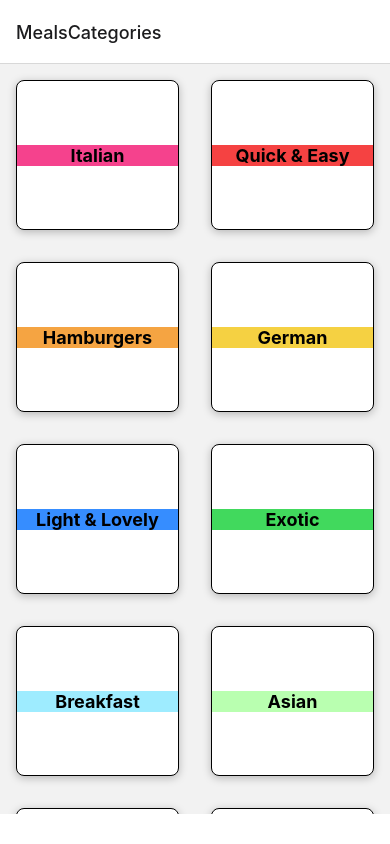
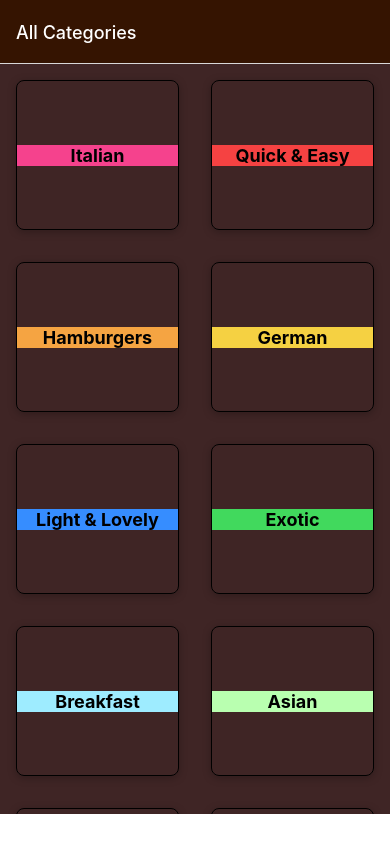
Before and after one commit to sadatakhtar/meal-app-rn, a React Native app: screen /MealsCategories in a window 390 px wide. Built offline with nearby package versions, Linux system fonts and the light colour scheme.

Commit message:
Added more screens with functionality

```diff
--- a/App.js
+++ b/App.js
@@ -4,16 +4,45 @@ import CategoryScreen from "./screens/CategoryScreen";
 import { NavigationContainer } from "@react-navigation/native";
 import { createNativeStackNavigator } from "@react-navigation/native-stack";
 import MealsOverviewScreen from "./screens/MealsOverviewScreen";
+import MealDetailsScreen from "./screens/MealDetailsScreen";
 
 const Stack = createNativeStackNavigator();
 export default function App() {
   return (
     <>
-      <StatusBar style="dark" />
+      <StatusBar style="light" />
       <NavigationContainer>
-        <Stack.Navigator initialRouteName="MealsCategories">
-          <Stack.Screen name="MealsCategories" component={CategoryScreen} />
-          <Stack.Screen name="MealsOverview" component={MealsOverviewScreen} />
+        <Stack.Navigator initialRouteName="MealsCategories" screenOptions={{
+               headerStyle: { backgroundColor: '#351401'},
+               headerTintColor: 'white',
+               contentStyle: { backgroundColor: '#3f2525'}
+        }}>
+          <Stack.Screen
+            name="MealsCategories"
+            component={CategoryScreen}
+            options={{
+              title: "All Categories",
+
+            }}
+          />
+          <Stack.Screen
+            name="MealsOverview"
+            component={MealsOverviewScreen}
+            // options={({ route, navigation}) => {
+            //   const catId = route.params.categoryId
+            //   return {
+            //     title: catId
+            //   };
+            // }}
+          />
+            <Stack.Screen
+            name="MealsDetailScreen"
+            component={MealDetailsScreen}
+            options={{
+              title: "Meal Details",
+
+            }}
+          />
         </Stack.Navigator>
         <View style={styles.container}></View>
       </NavigationContainer>
--- a/components/CategoryGridTile.js
+++ b/components/CategoryGridTile.js
@@ -64,7 +64,7 @@ const styles = StyleSheet.create({
     borderRadius: 8,
     elevation: 4,
 
-    backgroundColor: "white",
+    // backgroundColor: "white",
     shadowColor: "black",
     shadowOpacity: 0.25,
     shadowOffset: { width: 0, height: 2 },
--- /dev/null
+++ b/components/MealItem.js
@@ -0,0 +1,115 @@
+import React from "react";
+import { StyleSheet, Text, View, Image, Pressable } from "react-native";
+import { LinearGradient } from "expo-linear-gradient";
+import { useRoute, useNavigation } from "@react-navigation/native";
+
+const MealItem = ({
+  id,
+  title,
+  ingredients,
+  imageUrl,
+  color,
+  duration,
+  complexity,
+  affordability,
+}) => {
+  const navigate = useNavigation();
+  const handleImagePress = () => {
+    // console.log("Pressed image!");
+    navigate.navigate("MealsDetailScreen", {
+      mealIngredients: ingredients,
+      mealId: id,
+    });
+  };
+  return (
+    <Pressable
+      android_ripple={{ color: "#ccc" }}
+      onPress={handleImagePress}
+      style={({ pressed }) => (pressed ? styles.buttonPressed : null)}
+    >
+      <View style={styles.mealContainer}>
+        <LinearGradient
+          colors={["#f54242", "#f5d142"]}
+          style={styles.mealTitleContainer}
+        >
+          <Text style={styles.mealTitle}>{title}</Text>
+          <View>
+            <Image source={{ uri: imageUrl }} style={styles.image} />
+          </View>
+        </LinearGradient>
+
+        <View style={styles.description}>
+          <Text>
+            <Text style={styles.innerTags}>Duration:</Text> {duration} minutes
+          </Text>
+          <Text>
+            <Text style={styles.innerTags}>Complexity:</Text> {complexity}
+          </Text>
+          <Text>
+            <Text style={styles.innerTags}>Affordability:</Text> {affordability}
+          </Text>
+        </View>
+
+        {/* <View style={styles.ingredientsContainer}>
+        <Text style={styles.ingredients}>Ingredients</Text>
+        <Text>{ingredients}</Text>
+      </View> */}
+      </View>
+    </Pressable>
+  );
+};
+
+export default MealItem;
+
+const styles = StyleSheet.create({
+  mealContainer: {
+    // borderWidth: 1,
+    // borderColor: "black",
+    // padding: 16,
+    borderRadius: 8,
+    margin: 16,
+    backgroundColor: "white",
+    overflow: "hidden",
+  },
+  mealTitleContainer: {
+    borderWidth: 0.5,
+    borderColor: "white",
+    backgroundColor: "white",
+    borderRadius: 8,
+    padding: 12,
+  },
+  mealTitle: {
+    fontWeight: "bold",
+    fontSize: 18,
+    textAlign: "center",
+    padding: 8,
+  },
+  ingredients: {
+    fontWeight: "bold",
+    fontSize: 15,
+    padding: 6,
+  },
+  ingredientsContainer: {
+    borderWidth: 1,
+    borderColor: "#ccc",
+    borderRadius: 8,
+    padding: 8,
+  },
+  image: {
+    width: "100%",
+    height: 200,
+    borderRadius: 8,
+    marginVertical: 8,
+  },
+  innerTags: {
+    fontSize: 15,
+    fontWeight: "bold",
+  },
+  description: {
+    marginTop: 8,
+    padding: 16,
+  },
+  buttonPressed: {
+    opacity: 0.5,
+  },
+});
--- a/package.json
+++ b/package.json
@@ -16,7 +16,8 @@
     "react": "18.2.0",
     "react-native": "0.72.5",
     "react-native-safe-area-context": "4.6.3",
-    "react-native-screens": "~3.22.0"
+    "react-native-screens": "~3.22.0",
+    "expo-linear-gradient": "~12.3.0"
   },
   "devDependencies": {
     "@babel/core": "^7.20.0"
--- a/screens/CategoryScreen.js
+++ b/screens/CategoryScreen.js
@@ -4,11 +4,12 @@ import { CATEGORIES } from "../data/dummy-data";
 import CategoryGridTile from "../components/CategoryGridTile";
 
 const CategoryScreen = ({ navigation }) => {
-  const pressHandler = () => {
-    navigation.navigate("MealsOverview");
-  };
-
   const renderCategoryItems = (itemData) => {
+    const pressHandler = () => {
+      navigation.navigate("MealsOverview", {
+        categoryId: itemData.item.id,
+      });
+    };
     return (
       <CategoryGridTile
         title={itemData.item.title}
--- /dev/null
+++ b/screens/MealDetailsScreen.js
@@ -0,0 +1,108 @@
+import React from "react";
+import {
+  StyleSheet,
+  Text,
+  View,
+  Image,
+  ScrollView,
+  FlatList,
+} from "react-native";
+import { useRoute, useNavigation } from "@react-navigation/native";
+import { MEALS } from "../data/dummy-data";
+
+const MealDetailsScreen = () => {
+  const route = useRoute();
+  // const navigate = useNavigation();
+
+  const mealId = route.params.mealId;
+  const selectedMeal = MEALS.find((meal) => meal.id === mealId);
+
+  const renderIngredientsItems = (itemData) => {
+    return <Text style={styles.textFont}>{itemData.item}</Text>;
+  };
+
+  return (
+    <ScrollView style={styles.screen}>
+      <View style={styles.imageContainer}>
+        <Image source={{ uri: selectedMeal.imageUrl }} style={styles.image} />
+        <Text style={[styles.textFont, styles.imageText]}>
+          {selectedMeal.title}
+        </Text>
+      </View>
+
+      <View style={styles.description}>
+        <Text style={styles.ingredients}>General</Text>
+        <Text style={styles.textFont}>
+          <Text style={[styles.innerTags, styles.textFont]}>Duration:</Text>{" "}
+          {selectedMeal.duration} minutes
+        </Text>
+        <Text style={styles.textFont}>
+          <Text style={[styles.innerTags, styles.textFont]}>Complexity:</Text>{" "}
+          {selectedMeal.complexity}
+        </Text>
+        <Text style={styles.textFont}>
+          <Text style={[styles.innerTags, styles.textFont]}>
+            Affordability:
+          </Text>
+          {selectedMeal.affordability}
+        </Text>
+      </View>
+      <View style={styles.description}>
+        <Text style={[styles.textFont, styles.ingredients]}>Ingredients</Text>
+        <FlatList
+          data={selectedMeal.ingredients}
+          renderItem={renderIngredientsItems}
+          keyExtractor={item => item.id}
+        />
+      </View>
+    </ScrollView>
+  );
+};
+
+export default MealDetailsScreen;
+
+const styles = StyleSheet.create({
+  screen: {
+    flex: 1,
+  },
+  textFont: {
+    color: "white",
+  },
+  innerTags: {
+    fontSize: 15,
+    fontWeight: "300",
+  },
+  image: {
+    width: "100%",
+    height: 200,
+  },
+  imageContainer: {
+    borderWidth: 1,
+    borderColor: "white",
+    borderRadius: 8,
+    overflow: "hidden",
+    margin: 8,
+  },
+  imageText: {
+    padding: 16,
+    textAlign: "center",
+    fontWeight: "bold",
+    fontSize: 22,
+  },
+  ingredients: {
+    fontSize: 20,
+    textAlign: "center",
+    color: "white",
+    fontWeight: "500",
+    marginBottom: 8
+  },
+  description: {
+    borderWidth: 1,
+    borderColor: "white",
+    margin: 8,
+    borderRadius: 8,
+    padding: 16,
+    justifyContent: "center",
+    alignItems: "center",
+  },
+});
--- a/screens/MealsOverviewScreen.js
+++ b/screens/MealsOverviewScreen.js
@@ -1,20 +1,60 @@
-import React from 'react'
-import { StyleSheet, Text, View } from 'react-native'
-import { MEALS } from '../data/dummy-data'
+import React, { useLayoutEffect } from "react";
+import { StyleSheet, Text, View, FlatList } from "react-native";
+import { MEALS, CATEGORIES } from "../data/dummy-data";
+import { useRoute, useNavigation } from "@react-navigation/native";
+import MealItem from "../components/MealItem";
 
 const MealsOverviewScreen = () => {
+  const route = useRoute();
+  const navigate = useNavigation();
+  const catId = route.params.categoryId;
+
+  const displayedMeals = MEALS.filter((mealItem) => {
+    return mealItem.categoryIds.indexOf(catId) >= 0;
+  });
+
+  useLayoutEffect(() => {
+    const categoryTitle = CATEGORIES.find(
+      (category) => category.id === catId
+    ).title;
+
+    navigate.setOptions({
+      title: categoryTitle,
+    });
+  }, [catId, navigate]);
+
+  const renderMealItem = (itemData) => {
+    const item = itemData.item;
+
+    const mealItemProps = {
+      id: item.id,
+      title: item.title,
+      ingredients: item.ingredients,
+      imageUrl: item.imageUrl,
+      color: item.color,
+      duration: item.duration,
+      complexity: item.complexity,
+      affordability: item.affordability,
+    };
+    return <MealItem {...mealItemProps} />;
+  };
   return (
     <View style={styles.container}>
-      <Text>Meals overview screen</Text>
+      {/* <Text>Meals overview screen - {catId}</Text> */}
+      <FlatList
+        data={displayedMeals}
+        renderItem={renderMealItem}
+        keyExtractor={(item) => item.id}
+      />
     </View>
-  )
-}
+  );
+};
 
-export default MealsOverviewScreen
+export default MealsOverviewScreen;
 
 const styles = StyleSheet.create({
-    container: {
-        flex: 1,
-        padding: 20
-    }
-})
+  container: {
+    flex: 1,
+    padding: 20,
+  },
+});
```
Also changed, not shown: 1 other file (tests, documents, lock files or other folders).
